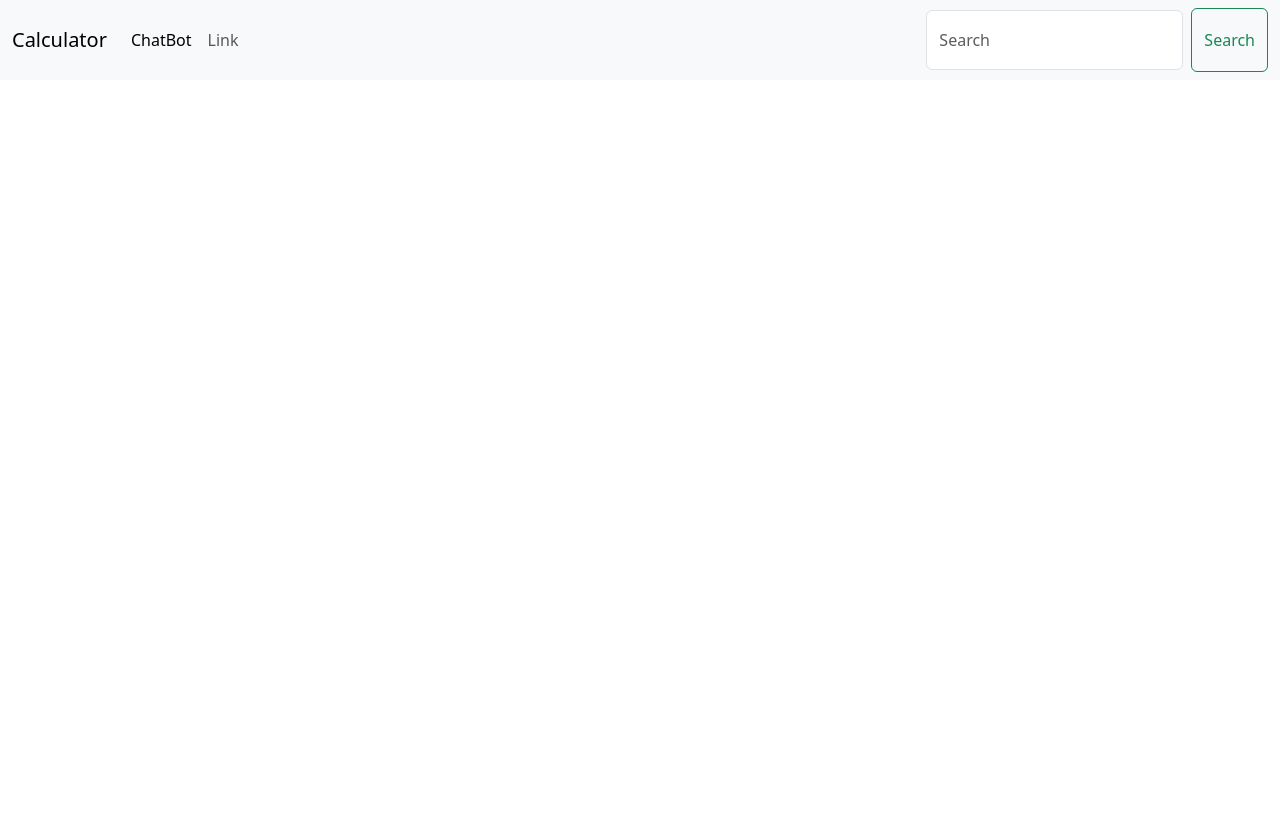
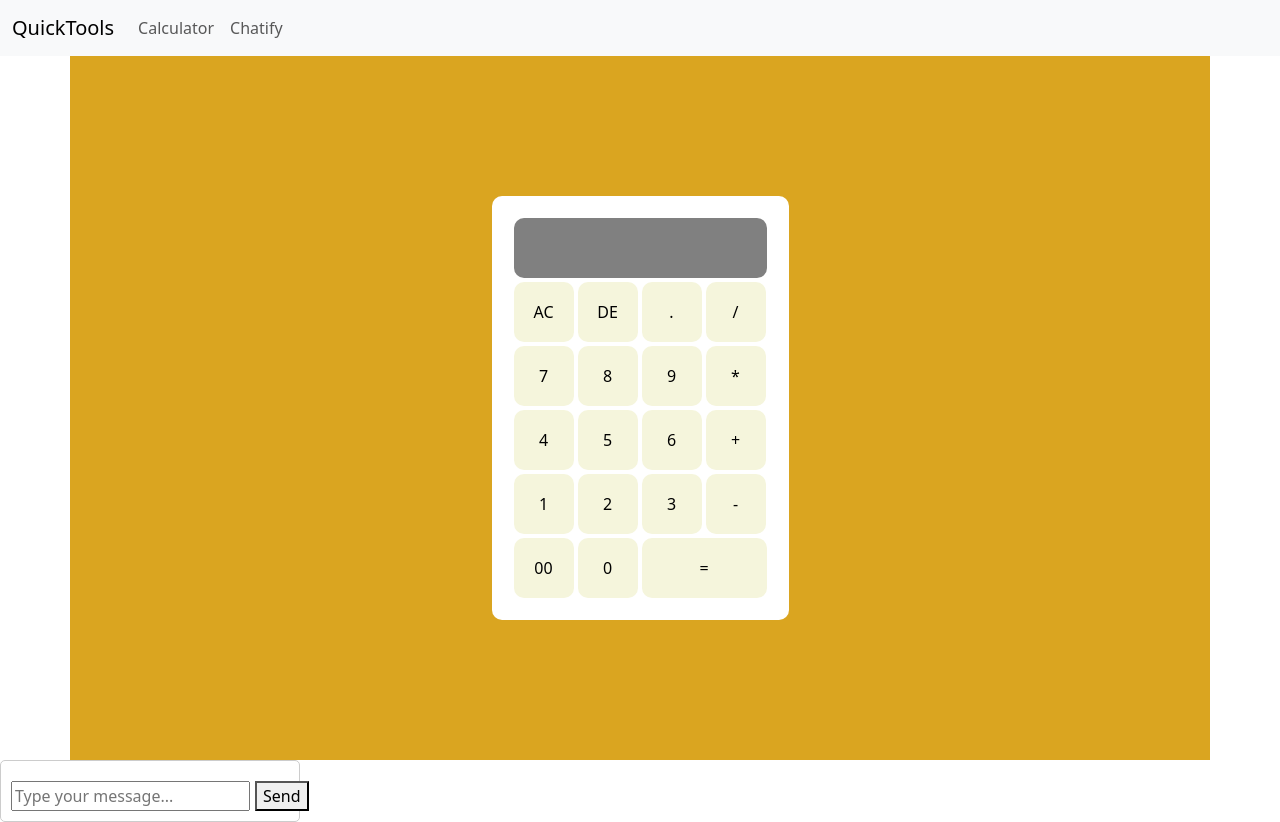
Before and after one commit to Vkwinner/Calculator, a React (Create React App) app: page / in a window 1280 px wide. Before the commit the page ends 800 px from the top, so only its background shows below. Built offline with nearby package versions, Linux system fonts and the light colour scheme.

Commit message:
Chat Window Added

```diff
--- a/public/index.html
+++ b/public/index.html
@@ -14,7 +14,7 @@
       manifest.json provides metadata used when your web app is installed on a
       user's mobile device or desktop. See https://developers.google.com/web/fundamentals/web-app-manifest/
     -->
-    <link rel="manifest" href="%PUBLIC_URL%/manifest.json" />
+    <!-- <link rel="manifest" href="%PUBLIC_URL%/manifest.json" /> -->
     <!--
       Notice the use of %PUBLIC_URL% in the tags above.
       It will be replaced with the URL of the `public` folder during the build.
--- a/src/App.js
+++ b/src/App.js
@@ -1,12 +1,11 @@
 import React, { useState } from 'react'
-import About from './components/About';
 import Navbar from './components/Navbar';
-import Calculator from './components/Calculator';
+
 
 export default function App() {
   return (
     <div>
-    <Navbar />
+    <Navbar title="QuickTools" firstLink="Calculator" secondLink="Chatify"/>
     {/* <Calculator/> */}
     </div>
   )
--- /dev/null
+++ b/src/components/FirstLinkComponent.js
@@ -0,0 +1,11 @@
+import React from 'react'
+
+const FirstLinkComponent = () => {
+  return (
+    <div>
+      Hello I am First Link component
+    </div>
+  )
+}
+
+export default FirstLinkComponent;
--- a/src/components/Navbar.js
+++ b/src/components/Navbar.js
@@ -1,30 +1,52 @@
 // import React from 'react';
 // import './Navbar.css'
-const Navbar = () => {
+
+import { useState } from "react";
+import FirstLinkComponent from "./FirstLinkComponent";
+import SecondLinkComponent from "./SecondLinkComponent";
+import Calculator from "./Calculator"
+
+
+const Navbar = (props) => {
+    const [isFirstLinkClicked, setisFirstLinkClicked] = useState(true);
+    const [isSecondLinkClicked, setisSecondLinkClicked] = useState(true);
+
+    const handleLinkClickFirst = () => {
+            setisFirstLinkClicked(true);
+            setisSecondLinkClicked(false);
+    }
+    const handleLinkClickSecond=()=>{
+
+            setisSecondLinkClicked(true);
+            setisFirstLinkClicked(false);
+    }
+
+
     return (
         <>
             <nav className="navbar navbar-expand-lg bg-body-tertiary">
                 <div className="container-fluid">
-                    <a className="navbar-brand "  href="#">Calculator</a>
+                    <a className="navbar-brand " href="#">{props.title}</a>
                     <button className="navbar-toggler" type="button" data-bs-toggle="collapse" data-bs-target="#navbarSupportedContent" aria-controls="navbarSupportedContent" aria-expanded="false" aria-label="Toggle navigation">
                         <span className="navbar-toggler-icon"></span>
                     </button>
                     <div className="collapse navbar-collapse" id="navbarSupportedContent">
                         <ul className="navbar-nav me-auto mb-2 mb-lg-0">
                             <li className="nav-item">
-                                <a className="nav-link active " aria-current="page" href="#">ChatBot</a>
+                                <a className="nav-link " aria-current="page" href="#" onClick={handleLinkClickFirst}>{props.firstLink}
+                                </a>
                             </li>
                             <li className="nav-item">
-                                <a className="nav-link" href="#">Link</a>
+                                <a className="nav-link " aria-current="page" href="#" onClick={handleLinkClickSecond}>{props.secondLink}</a>
                             </li>
                         </ul>
-                        <form className="d-flex" role="search">
-                            <input className="form-control me-2" type="search" placeholder="Search" aria-label="Search" />
-                            <button className="btn btn-outline-success" type="submit">Search</button>
-                        </form>
                     </div>
                 </div>
             </nav>
+            <div>
+            {isFirstLinkClicked && <Calculator />}
+            {isSecondLinkClicked && <SecondLinkComponent />}
+            </div>
         </>
     )
 };
--- /dev/null
+++ b/src/components/SecondLinkComponent.js
@@ -0,0 +1,45 @@
+import React, { useState } from 'react';
+
+const ChatWindow = () => {
+  const [messages, setMessages] = useState([]);
+  const [newMessage, setNewMessage] = useState('');
+
+  const handleSendMessage = () => {
+    if (newMessage.trim() !== '') {
+      setMessages([...messages, { content: newMessage, type: 'sent' }]);
+      setNewMessage('');
+    }
+  };
+
+  return (
+    <div style={{ width: '300px', border: '1px solid #ccc', padding: '10px', borderRadius: '5px' }}>
+      <div style={{ maxHeight: '200px', overflowY: 'auto' }}>
+        {messages.map((message, index) => (
+          <div
+            key={index}
+            style={{
+              textAlign: message.type === 'incoming' ? 'left' : 'right',
+              margin: '5px 0',
+              color: message.type === 'incoming' ? 'blue' : 'green',
+            }}
+          >
+            {message.content}
+          </div>
+        ))}
+      </div>
+
+      <div style={{ marginTop: '10px', display: 'flex' }}>
+        <input
+          type="text"
+          value={newMessage}
+          onChange={(e) => setNewMessage(e.target.value)}
+          placeholder="Type your message..."
+          style={{ flex: '1', marginRight: '5px' }}
+        />
+        <button onClick={handleSendMessage}>Send</button>
+      </div>
+    </div>
+  );
+};
+
+export default ChatWindow;
```
